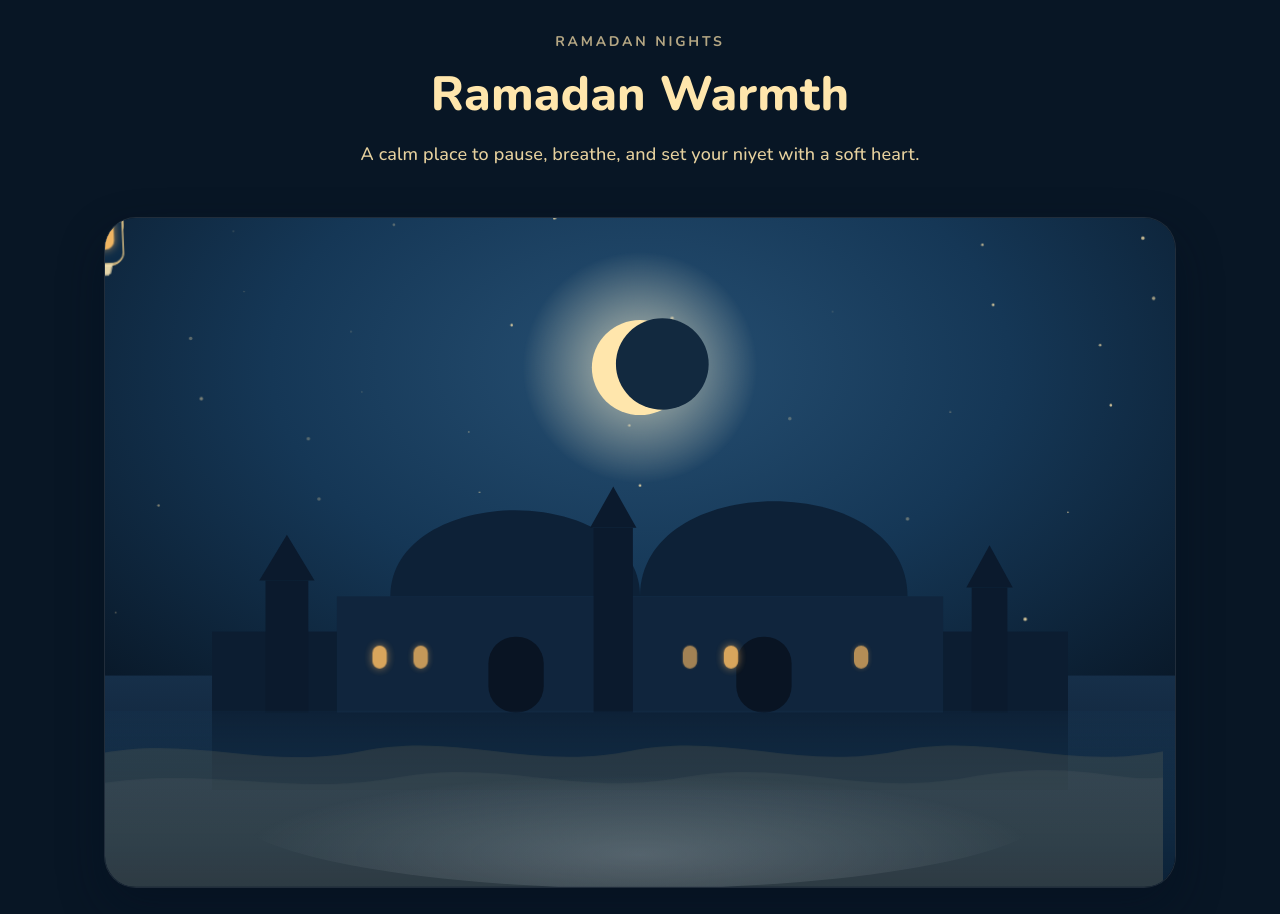
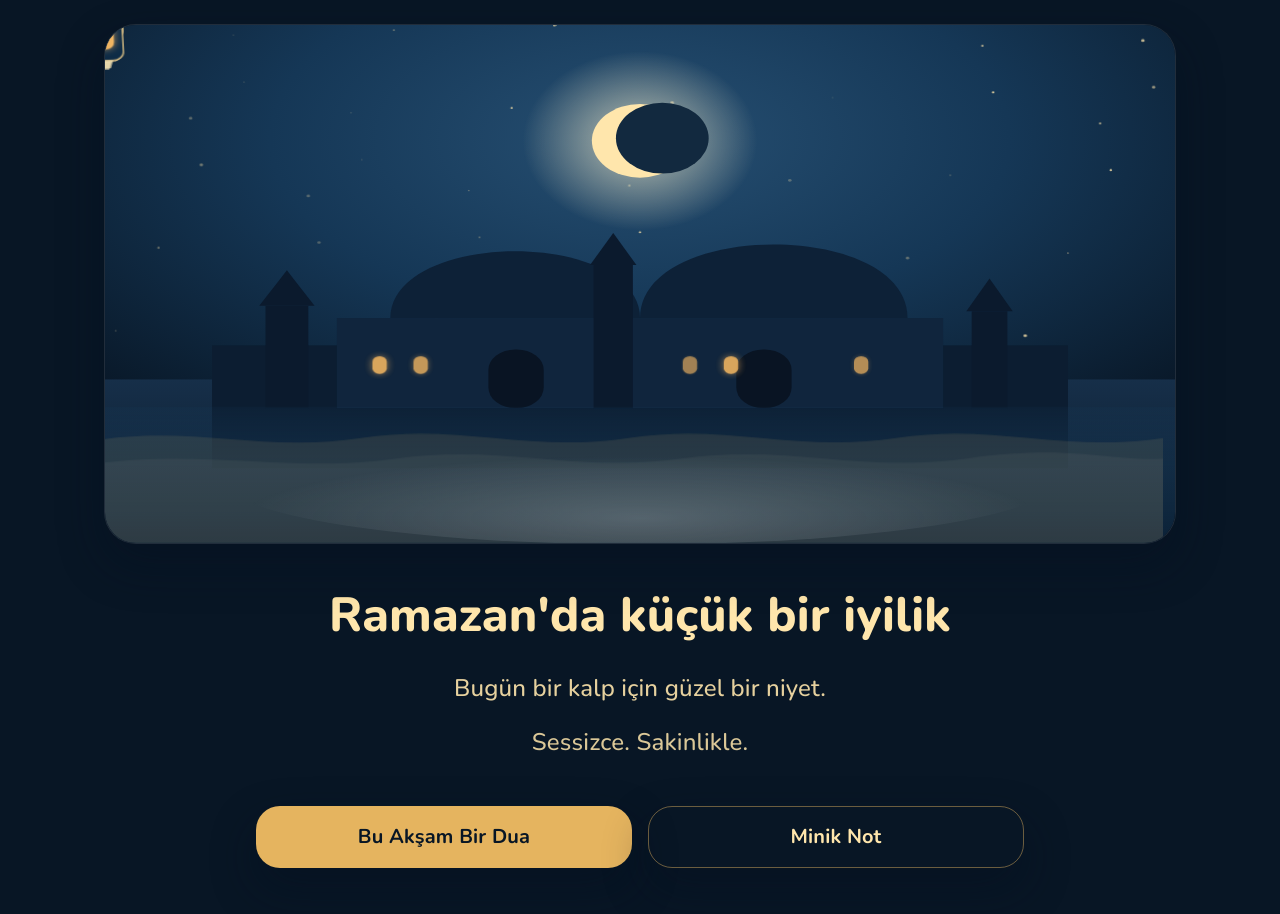
Before and after one commit to msuzun/hosgeldin-ya-sehri-ramazan, a Next.js app: page / in a window 1280 px wide. Shown: the top 914 px of the page. Built offline with nearby package versions, Linux system fonts and the light colour scheme.

Commit message:
Homepage analytics and heartwarming message design.

```diff
--- a/app/page.tsx
+++ b/app/page.tsx
@@ -4,21 +4,31 @@ import { copy } from "@/lib/copy";
 
 export default function HomePage() {
   return (
-    <main className="mx-auto flex min-h-screen w-full max-w-6xl flex-col px-4 pb-12 pt-8 sm:px-6 lg:px-10">
-      <header className="mb-8 text-center sm:mb-12">
-        <p className="text-sm font-bold uppercase tracking-[0.2em] text-gold-300/70">{copy.home.kicker}</p>
-        <h1 className="mt-3 text-4xl font-extrabold leading-tight sm:text-5xl">{copy.home.title}</h1>
-        <p className="mx-auto mt-4 max-w-xl text-lg leading-relaxed text-gold-300/90">{copy.home.subtitle}</p>
-      </header>
+    <main className="mx-auto flex min-h-screen w-full max-w-6xl flex-col px-4 pb-14 pt-6 sm:px-6 lg:px-10">
+      <div className="h-[320px] w-full md:h-[520px]">
+        <IllustrationHero className="h-full w-full" />
+      </div>
 
-      <IllustrationHero />
+      <section className="mx-auto mt-8 w-full max-w-3xl text-center sm:mt-10">
+        <h1 className="text-4xl font-extrabold leading-[1.3] text-gold-300 sm:text-5xl">{copy.home.title}</h1>
+        <p className="mx-auto mt-5 max-w-2xl text-xl leading-[1.9] text-gold-300/90 sm:text-2xl">{copy.home.subtitleLine1}</p>
+        <p className="mx-auto mt-2 max-w-2xl text-xl leading-[1.9] text-gold-300/85 sm:text-2xl">{copy.home.subtitleLine2}</p>
 
-      <nav aria-label="Primary" className="mt-10 flex flex-wrap justify-center gap-4">
-        <PrimaryButton href="/dua">{copy.home.ctaDua}</PrimaryButton>
-        <PrimaryButton href="/about" variant="secondary">
-          {copy.home.ctaAbout}
-        </PrimaryButton>
-      </nav>
+        <nav aria-label="Primary actions" className="mt-8 grid gap-4 sm:mt-10 sm:grid-cols-2">
+          <PrimaryButton href="/dua" className="w-full rounded-3xl py-4 text-xl shadow-soft hover:brightness-105 focus-visible:brightness-105">
+            {copy.home.ctaDua}
+          </PrimaryButton>
+          <PrimaryButton
+            href="/about"
+            variant="secondary"
+            className="w-full rounded-3xl border-gold-500/45 bg-night-700/55 py-4 text-xl shadow-soft hover:bg-night-700/75"
+          >
+            {copy.home.ctaAbout}
+          </PrimaryButton>
+        </nav>
+
+        <p className="mt-8 text-base leading-[1.9] text-gold-300/70 sm:mt-10">{copy.home.footer}</p>
+      </section>
     </main>
   );
 }
--- a/components/IllustrationHero.tsx
+++ b/components/IllustrationHero.tsx
@@ -1,16 +1,23 @@
+import type { CSSProperties } from "react";
 import Lanterns from "@/components/Lanterns";
 import Moon from "@/components/Moon";
 import Mosque from "@/components/Mosque";
 import Stars from "@/components/Stars";
 import WaterReflection from "@/components/WaterReflection";
 
-export default function IllustrationHero() {
+type IllustrationHeroProps = {
+  className?: string;
+  style?: CSSProperties;
+};
+
+export default function IllustrationHero({ className, style }: IllustrationHeroProps) {
   return (
     <section
       aria-label="Ramadan night illustration"
-      className="relative isolate mx-auto w-full max-w-6xl overflow-hidden rounded-[2rem] border border-white/10 bg-night-900 shadow-soft"
+      className={`relative isolate overflow-hidden rounded-[2rem] border border-white/10 bg-night-900 shadow-soft ${className ?? ""}`.trim()}
+      style={style}
     >
-      <div className="relative aspect-[16/10] min-h-[22rem] w-full sm:min-h-[28rem]">
+      <div className="relative h-full w-full">
         <svg aria-hidden="true" viewBox="0 0 1200 760" preserveAspectRatio="none" className="absolute inset-0 h-full w-full">
           <defs>
             <radialGradient id="nightSky" cx="50%" cy="22%" r="72%">
--- a/lib/copy.ts
+++ b/lib/copy.ts
@@ -1,10 +1,11 @@
 export const copy = {
   home: {
-    kicker: "Ramadan nights",
-    title: "Ramadan Warmth",
-    subtitle: "A calm place to pause, breathe, and set your niyet with a soft heart.",
-    ctaDua: "Start Niyet",
-    ctaAbout: "Why This Exists",
+    title: "Ramazan'da küçük bir iyilik",
+    subtitleLine1: "Bugün bir kalp için güzel bir niyet.",
+    subtitleLine2: "Sessizce. Sakinlikle.",
+    ctaDua: "Bu Akşam Bir Dua",
+    ctaAbout: "Minik Not",
+    footer: "Bu sayfa, içi ısıtsın diye yapıldı.",
   },
   dua: {
     kicker: "Guided flow",
```
